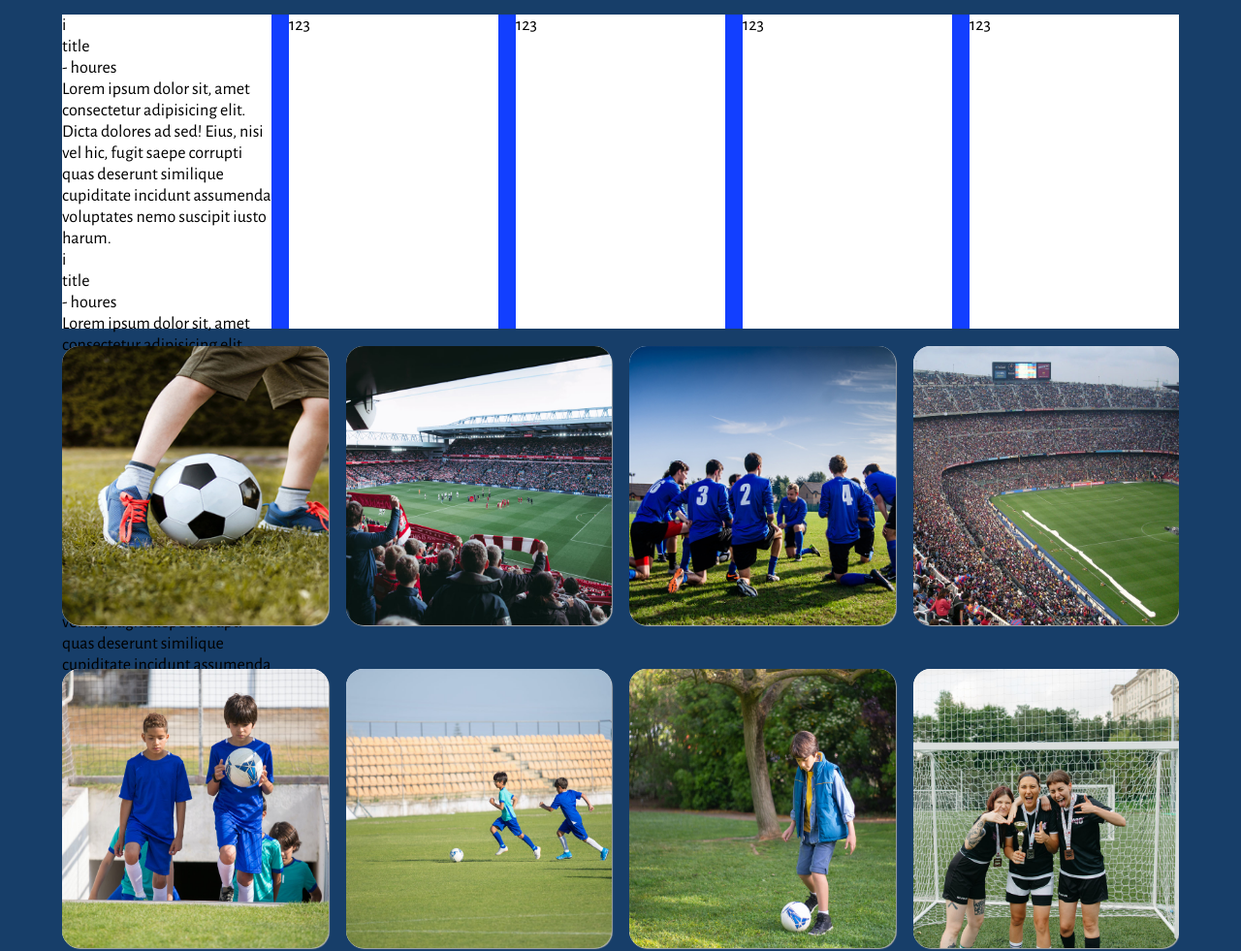
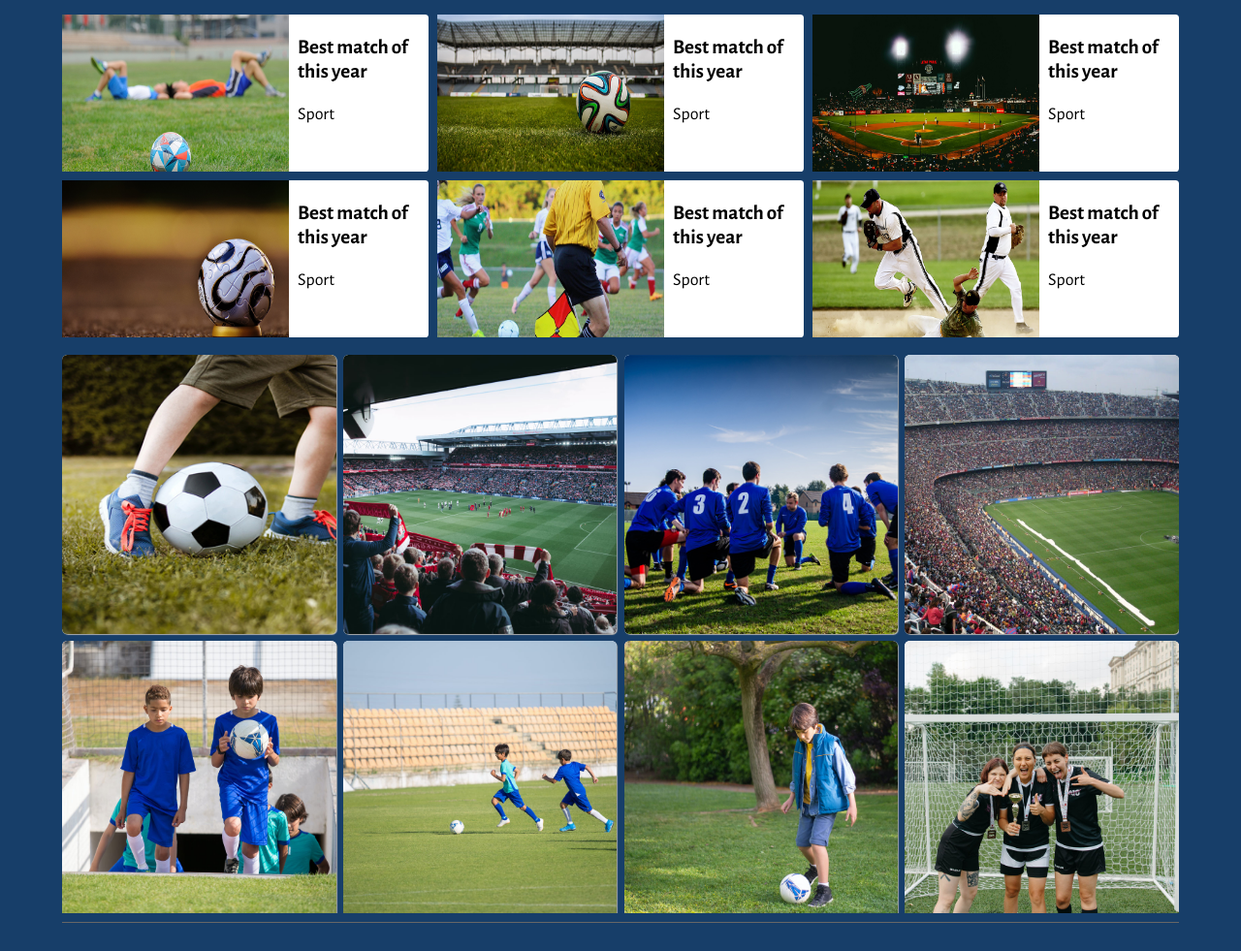
Before and after one commit to MikeJoe789/3112999_webauthor_finalsite, a plain HTML site: page index.html in a window 1280 px wide. Shown: the part 755-1736 px from the top of the page at 97% size. Drawn offline with nearby package versions, Linux system fonts and the light colour scheme.

Commit message:
add news section

```diff
--- a/index.html
+++ b/index.html
@@ -113,7 +113,6 @@
                   quibusdam!this is the latest fixtures-news-wrapper
                 </p>
               </div>
-
             </div>
             <div class="right-fixtures-news-item">
               <img src="images/image01.jpg" alt="" />
@@ -129,43 +128,75 @@
               </div>
             </div>
           </div>
+        </div>
       </section>
       <section class="news">
         <div class="news-item">
-          <ul>
-            <li class="first-news">
-              <div>
-                <span>i</span>
-                <p>title</p>
-                <span>-</span>
-                <span>houres</span>
+          <a href="#">
+            <img src="images/news06.jpg" alt="news">
+          </a>
+          <div class="news-item-text-wrapper">
+            <a href="#">
+              <h3>Best match of this year</h3>
+              <span>Sport</span>
+            </a>
           </div>
-              <p class="news-item-content">Lorem ipsum dolor sit, amet consectetur adipisicing elit. Dicta dolores ad sed! Eius, nisi vel hic, fugit saepe corrupti quas deserunt similique cupiditate incidunt assumenda voluptates nemo suscipit iusto harum.</p>
-            </li>
-            <li>
-              <div>
-                <span>i</span>
-                <p>title</p>
-                <span>-</span>
-                <span>houres</span>
         </div>
-              <p class="news-item-content">Lorem ipsum dolor sit, amet consectetur adipisicing elit. Dicta dolores ad sed! Eius, nisi vel hic, fugit saepe corrupti quas deserunt similique cupiditate incidunt assumenda voluptates nemo suscipit iusto harum.</p>
-            </li>
-            <li>
-              <div>
-                <span>i</span>
-                <p>title</p>
-                <span>-</span>
-                <span>houres</span>
+        <div class="news-item">
+          <a href="#">
+            <img src="images/news01.jpg" alt="news">
+          </a>
+          <div class="news-item-text-wrapper">
+            <a href="#">
+              <h3>Best match of this year</h3>
+              <span>Sport</span>
+            </a>
           </div>
-              <p class="news-item-content">Lorem ipsum dolor sit, amet consectetur adipisicing elit. Dicta dolores ad sed! Eius, nisi vel hic, fugit saepe corrupti quas deserunt similique cupiditate incidunt assumenda voluptates nemo suscipit iusto harum.</p>
-            </li>
-          </ul>
         </div>
-        <div class="news-item">123</div>
-        <div class="news-item">123</div>
-        <div class="news-item">123</div>
-        <div class="news-item">123</div>
+        <div class="news-item">
+          <a href="#">
+            <img src="images/news02.jpg" alt="news">
+          </a>
+          <div class="news-item-text-wrapper">
+            <a href="#">
+              <h3>Best match of this year</h3>
+              <span>Sport</span>
+            </a>
+          </div>
+        </div>
+        <div class="news-item">
+          <a href="#">
+            <img src="images/news03.jpg" alt="news">
+          </a>
+          <div class="news-item-text-wrapper">
+            <a href="#">
+              <h3>Best match of this year</h3>
+              <span>Sport</span>
+            </a>
+          </div>
+        </div>
+        <div class="news-item">
+          <a href="#">
+            <img src="images/news04.jpg" alt="news">
+          </a>
+          <div class="news-item-text-wrapper">
+            <a href="#">
+              <h3>Best match of this year</h3>
+              <span>Sport</span>
+            </a>
+          </div>
+        </div>
+        <div class="news-item">
+          <a href="#">
+            <img src="images/news05.jpg" alt="news">
+          </a>
+          <div class="news-item-text-wrapper">
+            <a href="#">
+              <h3>Best match of this year</h3>
+              <span>Sport</span>
+            </a>
+          </div>
+        </div>
       </section>
       <section class="gallery-wrapper">
         <div class="gallery1">
--- a/style.css
+++ b/style.css
@@ -153,7 +153,7 @@ img {
 /* main fixtures begin */
 .fixtures {
   width: 100%;
-  border-radius: 0.5em;
+  border-radius: 0.3em;
 }
 .fixtures-header {
   display: flex;
@@ -194,7 +194,7 @@ img {
 .right-fixtures-news-wrapper {
   height: 40vh;
   overflow: hidden;
-  border-radius: 1em;
+  border-radius: 0.3em;
 }
 .left-fixtures-news-wrapper {
   background-color: #fff;
@@ -243,13 +243,14 @@ img {
   box-shadow: 0.05em 0.05em 0.05em #aaa;
   background-color: #fff;
   overflow: hidden;
-  border-radius: 1em;
+  border-radius: 0.3em;
 }
 .right-fixtures-news-item img {
   width: 50%;
   height: 100%;
-  border-radius: 1em;
+  border-radius: 0.3em;
   transform: scale(1);
+  object-fit: cover;
 }
 
 .right-fixtures-news-text {
@@ -261,7 +262,7 @@ img {
 }
 .right-fixtures-news-text a {
   display: block;
-  height: 15%;
+  height: 28%;
   width: 100%;
   font-size: 1.2em;
   font-weight: bold;
@@ -281,38 +282,49 @@ img {
 /* news begin */
 .news {
   width: 90%;
-  height: 18em;
+  height: 18.5em;
   margin: 0 auto;
-  background-color: #123fff;
+  /* background-color: #123fff; */
   display: flex;
   flex-wrap: wrap;
   justify-content: space-around;
   margin-bottom: 1em;
-  gap: 1em;
+  gap: 0.5em;
 }
 .news-item {
-  height: 18em;
-  flex: 18%;
-  flex-wrap: wrap;
+  height: 9em;
+  flex: 30%;
   background-color: #fff;
+  border-radius: 0.2em;
 }
-
+.news-item a,
+.news-item span {
+  color: #000;
+}
+.news-item img {
+  height: 100%;
+  width: 13em;
+  float: left;
+}
+.news-item-text-wrapper {
+  padding-left: 13.5em;
+}
 /* news end */
 /* gallery begin */
 .gallery-wrapper {
   width: 90vw;
-  height: 36em;
+  height: 32em;
   margin: 0 auto;
   display: flex;
   justify-content: space-between;
-  gap: 1em;
+  gap: 0.4em;
   flex-wrap: wrap;
   overflow: hidden;
 }
 .gallery1 {
   flex: 23%;
   height: 16em;
-  border-radius: 1em;
+  border-radius: 0.3em;
   background-color: #fff;
   overflow: hidden;
   box-shadow: 0.05em 0.05em 0.05em #aaa;
@@ -335,7 +347,7 @@ img {
 footer {
   width: 90vw;
   padding: 2em;
-  margin: 0 auto;
+  margin: 0.5em auto;
   color: #fff;
   display: flex;
   justify-content: space-between;
@@ -382,8 +394,15 @@ footer {
   .right-fixtures-news-wrapper {
     height: 30em;
   }
+  .news {
+    height: 29em;
+  }
+  .news-item {
+    flex: 48%;
+  }
+
   .gallery-wrapper {
-    height: 79em;
+    height: 75em;
   }
   .gallery1 {
     flex: 40%;
@@ -474,8 +493,20 @@ footer {
   .right-fixtures-news-text {
     padding: 0.5em 1em;
   }
+  .news {
+    height: 60em;
+  }
+  .news-item {
+    flex: 90%;
+  }
+  .news-item img {
+    width: auto;
+  }
+  .news-item-text-wrapper {
+    padding-left: 17.5em;
+  }
   .gallery-wrapper {
-    height: 52em;
+    height: 51em;
   }
   .gallery1 {
     height: 12em;
```
Also changed, not shown: news.html (added, +9 -0 lines), images/news01.jpg (added), images/news02.jpg (added), images/news03.jpg (added), images/news04.jpg (added), images/news05.jpg (added), images/news06.jpg (added). Lines whose indentation alone changed are shown as unchanged.
